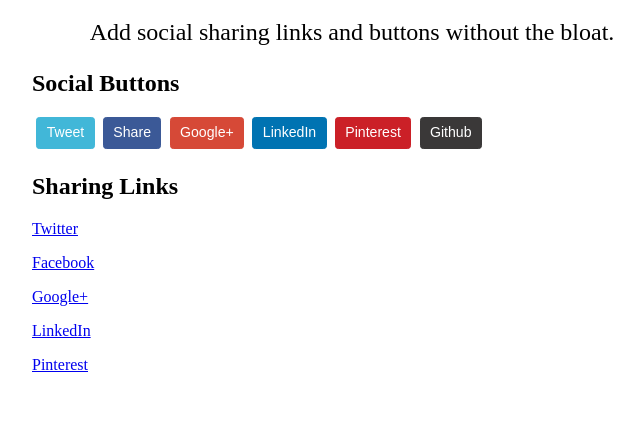
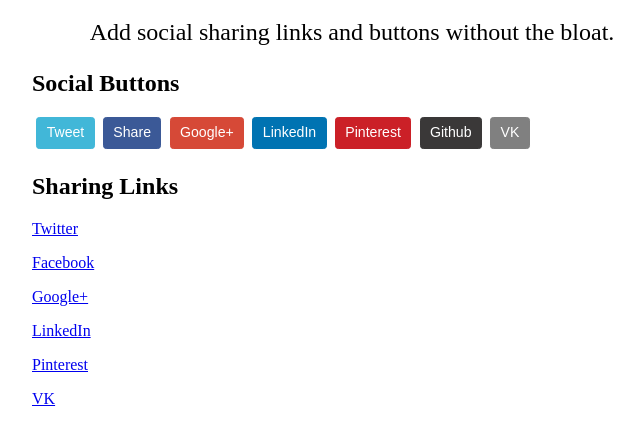
Before and after one commit to cferdinandi/social-sharing, a plain HTML site: page index.html in a window 1280 px wide. Shown: the part 116-558 px from the top of the page, without its empty margins (288-932 px from the left). Drawn offline with Linux system fonts and the light colour scheme.

Commit message:
Update index.html

```diff
--- a/index.html
+++ b/index.html
@@ -52,6 +52,7 @@
 			<button class="btn btn-linkedin">LinkedIn</button>
 			<button class="btn btn-pinterest">Pinterest</button>
 			<button class="btn btn-github">Github</button>
+			<button class="btn btn-vk">VK</button>
 		</p>
 
 
@@ -62,6 +63,7 @@
 		<p><a target="_blank" href="https://plus.google.com/share?url=YOUR-URL">Google+</a></p>
 		<p><a target="_blank" href="http://www.linkedin.com/shareArticle?mini=true&url=YOUR-URL&title=YOUR-TITLE&summary=YOUR-SUMMARY&source=YOUR-URL">LinkedIn</a></p>
 		<p><a target="_blank" href="http://pinterest.com/pin/create/button/?url=YOUR-URL&description=YOUR-DESCRIPTION&media=YOUR-IMAGE-SRC">Pinterest</a></p>
+		<p><a target="_blank" href="https://vk.com/share.php?url=YOUR-URL&title=YOUR-TITLE&description=YOUR-DESCRIPTION&image=YOUR-IMAGE-SRC&noparse=true">VK</a></p>
 
 	</section>
 
```
